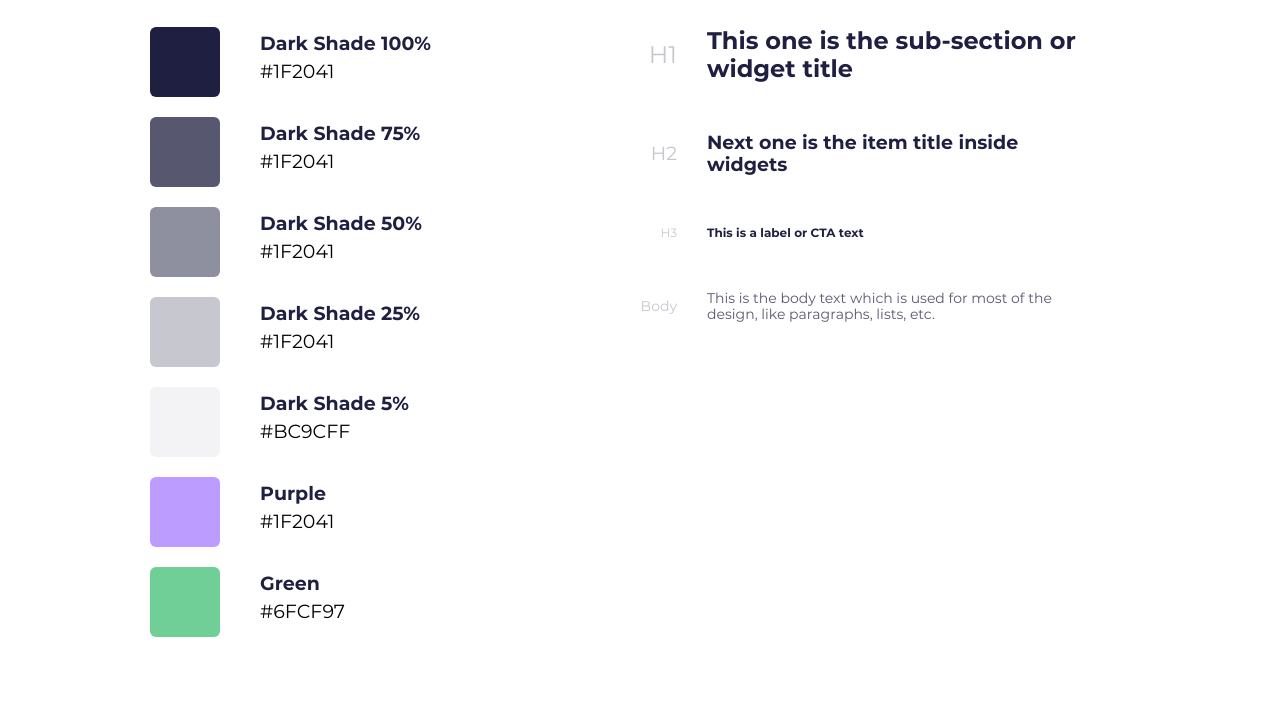
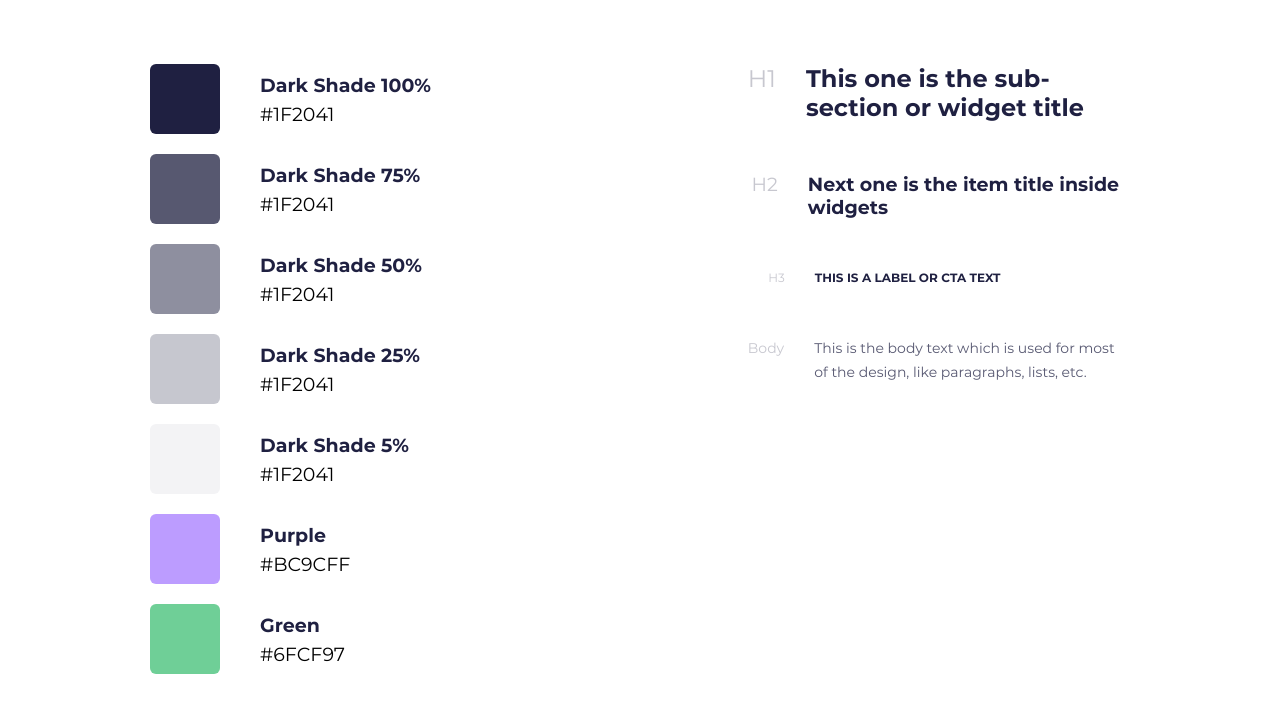
Before and after one commit to DeamentRiman/MetaLamp, a website built with webpack: page src/index.pug in a window 1280 px wide. Shown: the part 81-794 px from the top of the page. Built offline with nearby package versions, Linux system fonts and the light colour scheme.

Commit message:
+PerPixl ui-colors-types +ui-header-footers

```diff
--- a/src/pug/ui-colors-type.pug
+++ b/src/pug/ui-colors-type.pug
@@ -23,10 +23,10 @@ main.ui-main
             +colorsList('#1F2041', 'Dark Shade 75%', 'ui-dark-shade-75')
             +colorsList('#1F2041', 'Dark Shade 50%', 'ui-dark-shade-50')
             +colorsList('#1F2041', 'Dark Shade 25%', 'ui-dark-shade-25')
-            +colorsList('#BC9CFF', 'Dark Shade 5%', 'ui-dark-shade-5')
-            +colorsList('#1F2041', 'Purple', 'ui-purple')
+            +colorsList('#1F2041', 'Dark Shade 5%', 'ui-dark-shade-5')
+            +colorsList('#BC9CFF', 'Purple', 'ui-purple')
             +colorsList('#6FCF97', 'Green', 'ui-green')
-        .ui-column
+        .ui-column.ui-column_width_width
             +fontSize('H1', 'This one is the sub-section or widget title', 'title-h1')
             +fontSize('H2', 'Next one is the item title inside widgets', 'title-h2')
             +fontSize('H3', 'This is a label or CTA text', 'title-h3')
--- a/src/scss/blocks/ui-colors.scss
+++ b/src/scss/blocks/ui-colors.scss
@@ -13,7 +13,7 @@
     }
 
     &__title{
-        margin: 6px 0px;
+        margin: 10px 0px 7px 0;
     }
 
     &__code{
--- a/src/scss/blocks/ui-column.scss
+++ b/src/scss/blocks/ui-column.scss
@@ -1,9 +1,8 @@
 .ui-column{
-    width: 50%;
+    width: 61%;
+    padding-top: 37px;
 
-    &:first-child{
-        padding-left: 150px;
+    &_width_width {
+        width: 39%;
     }
-    &:last-child{
-        padding-right: 150px;
-}}
+}
--- a/src/scss/blocks/ui-fonts.scss
+++ b/src/scss/blocks/ui-fonts.scss
@@ -1,7 +1,7 @@
 .ui-fonts{
     display: flex;
-    align-items: center;
-    padding-bottom: 50px;
+    align-items: baseline;
+    padding-bottom: 51px;
 
     &__font-size{
         width: 37px;
--- a/src/scss/blocks/ui-header.scss
+++ b/src/scss/blocks/ui-header.scss
@@ -1,3 +1,8 @@
 .ui-header{
     padding: 30px;
+
+    .container-wrapper {
+        padding: 0;
+        margin: 0;
+    }
 }
--- a/src/scss/fonts.scss
+++ b/src/scss/fonts.scss
@@ -28,26 +28,27 @@
     font-size: 24px;
     font-weight: 700;
     color: var(--ui-dark-shade-100);
-    // line-height: 29px;
+    line-height: 29px;
 }
 .title-h2 {
     font-family: 'Montserrat';
     font-size: 19px;
     font-weight: 700;
     color: var(--ui-dark-shade-100);
-    // line-height: 23px;
+    line-height: 23px;
 }
 .title-h3 {
     font-family: 'Montserrat';
     font-size: 12px;
     font-weight: 700;
     color: var(--ui-dark-shade-100);
-    // line-height: 15px;
+    text-transform: uppercase;
+    line-height: 15px;
 }
 .body-text{
     font-family: 'Montserrat';
     font-size: 14px;
     font-weight: 400;
     color: var(--ui-font-body-color);
-    // line-height: 24px;
+    line-height: 24px;
 }
--- a/src/scss/styles.scss
+++ b/src/scss/styles.scss
@@ -26,7 +26,9 @@ body {
     overflow: hidden;
 }
 .container-wrapper {
-    @extend .desktop-width;
+    width: 100%;
+    max-width: 1440px;
+    display: flex;
     margin: 0 auto;
-    display: flex;
+    padding: 0 150px;
 }
```
Also changed, not shown: src/pug/ui-headers-footers.pug (added, +31 -0 lines), src/img/Group.svg (added), src/img/TOXIN.svg (added).
